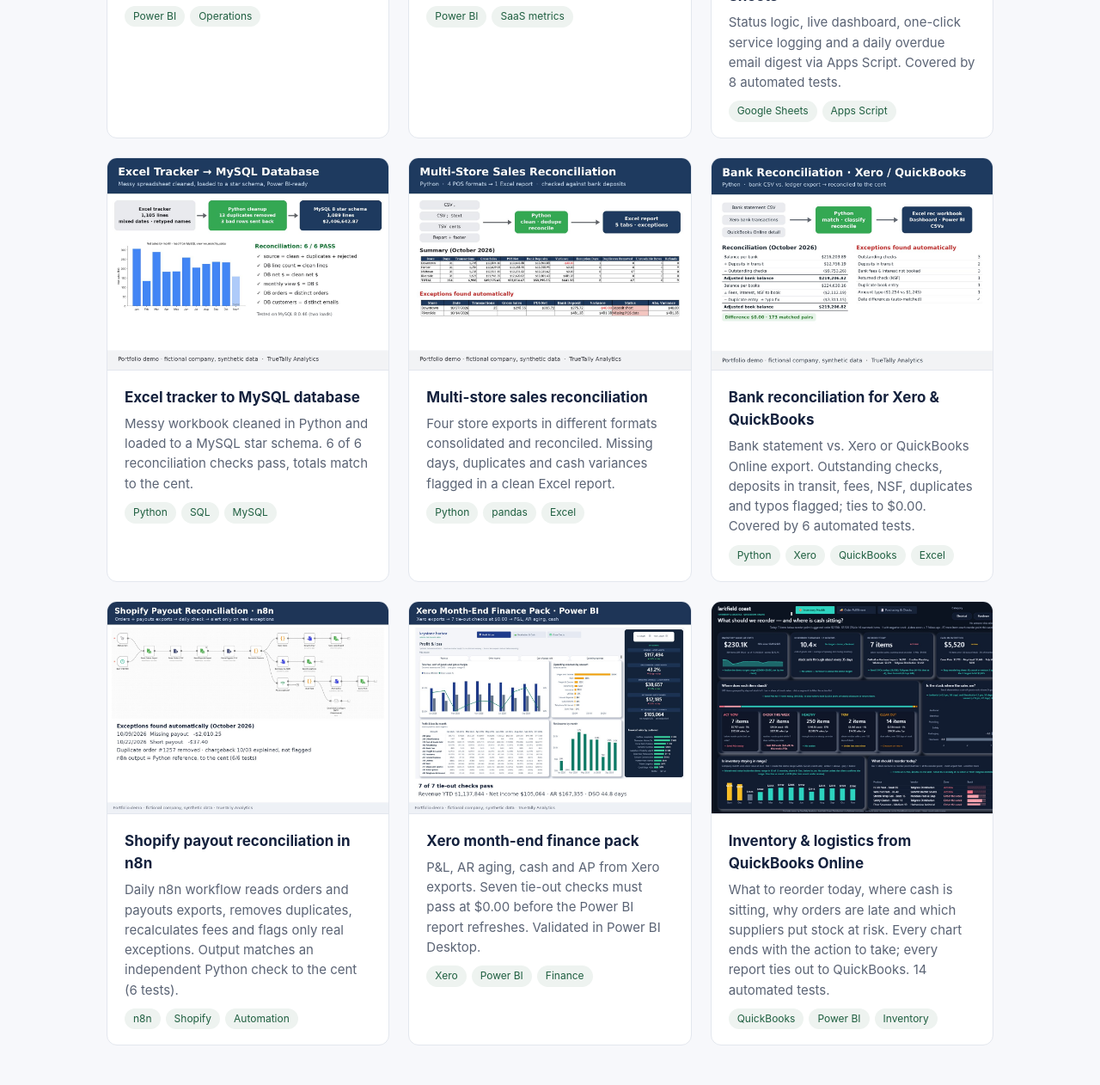
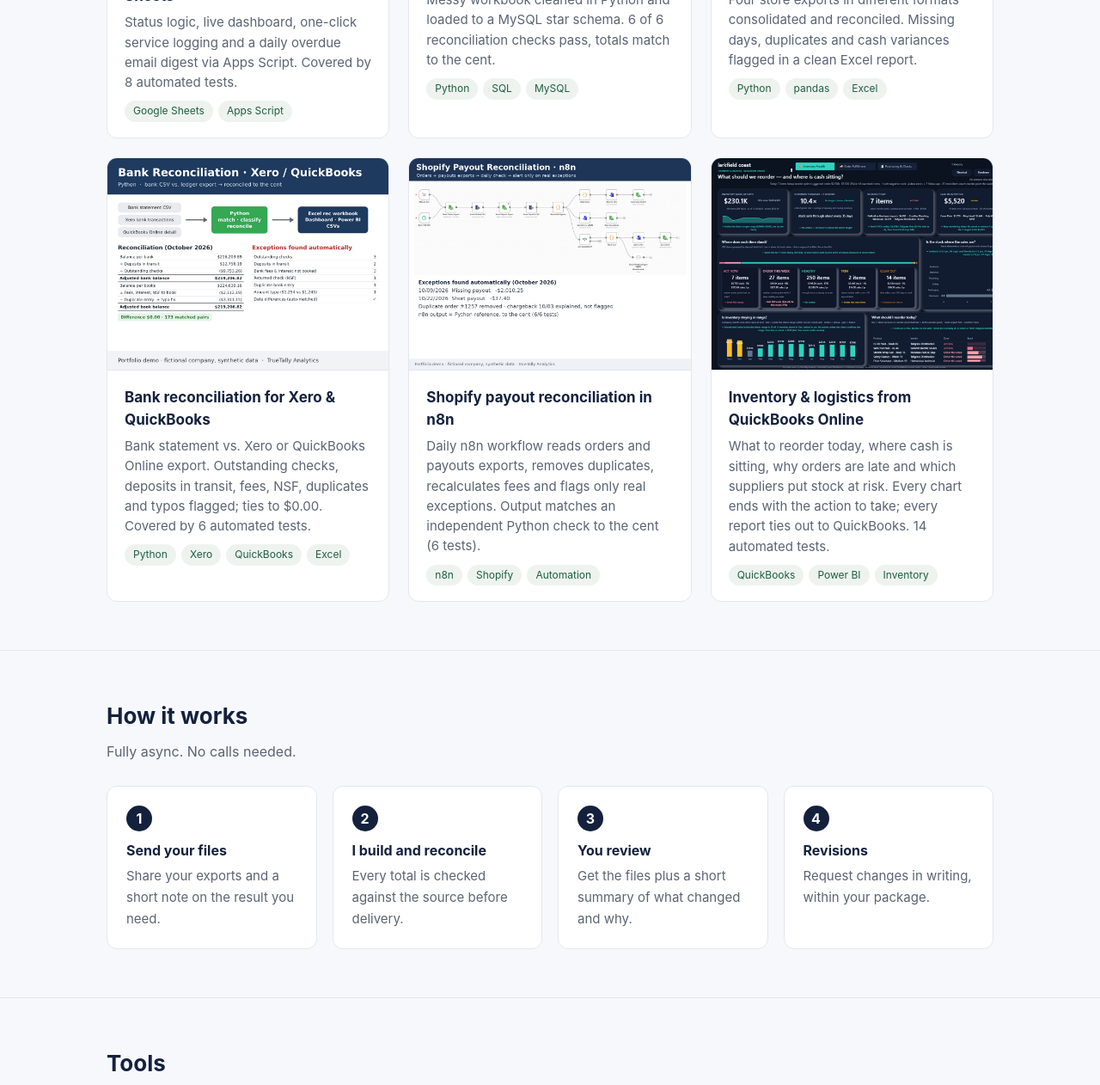
Before and after one commit to valdirguimaraes-maker/truetally, a plain HTML site: page index.html in a window 1280 px wide. Shown: the part 1828-3090 px from the top of the page at 86% size. Drawn offline with Linux system fonts and the light colour scheme.

Commit message:
Update public portfolio site (synced from Freelancer-USA Fri 11/27/2026)

```diff
--- a/index.html
+++ b/index.html
@@ -81,14 +81,11 @@
       <div class="item"><img src="img/p01.jpg" alt="Sales and profitability Power BI dashboard, fictional retailer" loading="lazy"><div class="body"><h3>Retail sales &amp; profitability</h3><p>Executive overview with net sales, gross margin, category ranking and regional performance, plus a data-quality page.</p><div class="tags"><span class="tag">Power BI</span><span class="tag">DAX</span><span class="tag">Data model</span></div></div></div>
       <div class="item"><img src="img/p02.jpg" alt="E-commerce sales and marketing Power BI dashboard, fictional company" loading="lazy"><div class="body"><h3>E-commerce sales &amp; marketing</h3><p>Net revenue, MER, blended CAC, revenue by channel, new customers by month and top states.</p><div class="tags"><span class="tag">Power BI</span><span class="tag">Shopify-style data</span></div></div></div>
       <div class="item"><img src="img/p03.jpg" alt="Budget vs actual Power BI dashboard, fictional company" loading="lazy"><div class="body"><h3>Budget vs. actual</h3><p>Variance by account, operating expenses vs. budget and a monthly summary for a home-services business.</p><div class="tags"><span class="tag">Power BI</span><span class="tag">Finance</span></div></div></div>
-      <div class="item"><img src="img/p05.jpg" alt="Restaurant operations Power BI dashboard, fictional company" loading="lazy"><div class="body"><h3>Restaurant operations</h3><p>Sales by hour and channel, food and labor cost targets, and location comparison.</p><div class="tags"><span class="tag">Power BI</span><span class="tag">Operations</span></div></div></div>
-      <div class="item"><img src="img/p07.jpg" alt="SaaS recurring revenue Power BI dashboard, fictional company" loading="lazy"><div class="body"><h3>SaaS recurring revenue</h3><p>MRR, ARR, MRR bridge, net revenue retention and revenue by plan and region.</p><div class="tags"><span class="tag">Power BI</span><span class="tag">SaaS metrics</span></div></div></div>
       <div class="item"><img src="img/p09.jpg" alt="Google Sheets maintenance tracker with Apps Script, fictional company" loading="lazy"><div class="body"><h3>Maintenance tracker in Google Sheets</h3><p>Status logic, live dashboard, one-click service logging and a daily overdue email digest via Apps Script. Covered by 8 automated tests.</p><div class="tags"><span class="tag">Google Sheets</span><span class="tag">Apps Script</span></div></div></div>
       <div class="item"><img src="img/p10.jpg" alt="Excel to MySQL pipeline diagram and reconciliation checks" loading="lazy"><div class="body"><h3>Excel tracker to MySQL database</h3><p>Messy workbook cleaned in Python and loaded to a MySQL star schema. 6 of 6 reconciliation checks pass, totals match to the cent.</p><div class="tags"><span class="tag">Python</span><span class="tag">SQL</span><span class="tag">MySQL</span></div></div></div>
       <div class="item"><img src="img/p11.jpg" alt="Multi-store sales reconciliation report" loading="lazy"><div class="body"><h3>Multi-store sales reconciliation</h3><p>Four store exports in different formats consolidated and reconciled. Missing days, duplicates and cash variances flagged in a clean Excel report.</p><div class="tags"><span class="tag">Python</span><span class="tag">pandas</span><span class="tag">Excel</span></div></div></div>
       <div class="item"><img src="img/p12.jpg" alt="Bank reconciliation for Xero and QuickBooks Online, fictional company" loading="lazy"><div class="body"><h3>Bank reconciliation for Xero &amp; QuickBooks</h3><p>Bank statement vs. Xero or QuickBooks Online export. Outstanding checks, deposits in transit, fees, NSF, duplicates and typos flagged; ties to $0.00. Covered by 6 automated tests.</p><div class="tags"><span class="tag">Python</span><span class="tag">Xero</span><span class="tag">QuickBooks</span><span class="tag">Excel</span></div></div></div>
       <div class="item"><img src="img/p14.jpg" alt="n8n workflow reconciling Shopify orders to payouts, fictional store" loading="lazy"><div class="body"><h3>Shopify payout reconciliation in n8n</h3><p>Daily n8n workflow reads orders and payouts exports, removes duplicates, recalculates fees and flags only real exceptions. Output matches an independent Python check to the cent (6 tests).</p><div class="tags"><span class="tag">n8n</span><span class="tag">Shopify</span><span class="tag">Automation</span></div></div></div>
-      <div class="item"><img src="img/p15.jpg" alt="Xero month-end finance dashboard in Power BI, fictional company" loading="lazy"><div class="body"><h3>Xero month-end finance pack</h3><p>P&amp;L, AR aging, cash and AP from Xero exports. Seven tie-out checks must pass at $0.00 before the Power BI report refreshes. Validated in Power BI Desktop.</p><div class="tags"><span class="tag">Xero</span><span class="tag">Power BI</span><span class="tag">Finance</span></div></div></div>
       <div class="item"><img src="img/p16.jpg" alt="Inventory and logistics Power BI report from QuickBooks Online exports, fictional distributor" loading="lazy"><div class="body"><h3>Inventory &amp; logistics from QuickBooks Online</h3><p>What to reorder today, where cash is sitting, why orders are late and which suppliers put stock at risk. Every chart ends with the action to take; every report ties out to QuickBooks. 14 automated tests.</p><div class="tags"><span class="tag">QuickBooks</span><span class="tag">Power BI</span><span class="tag">Inventory</span></div></div></div>
     </div>
   </div>
```
